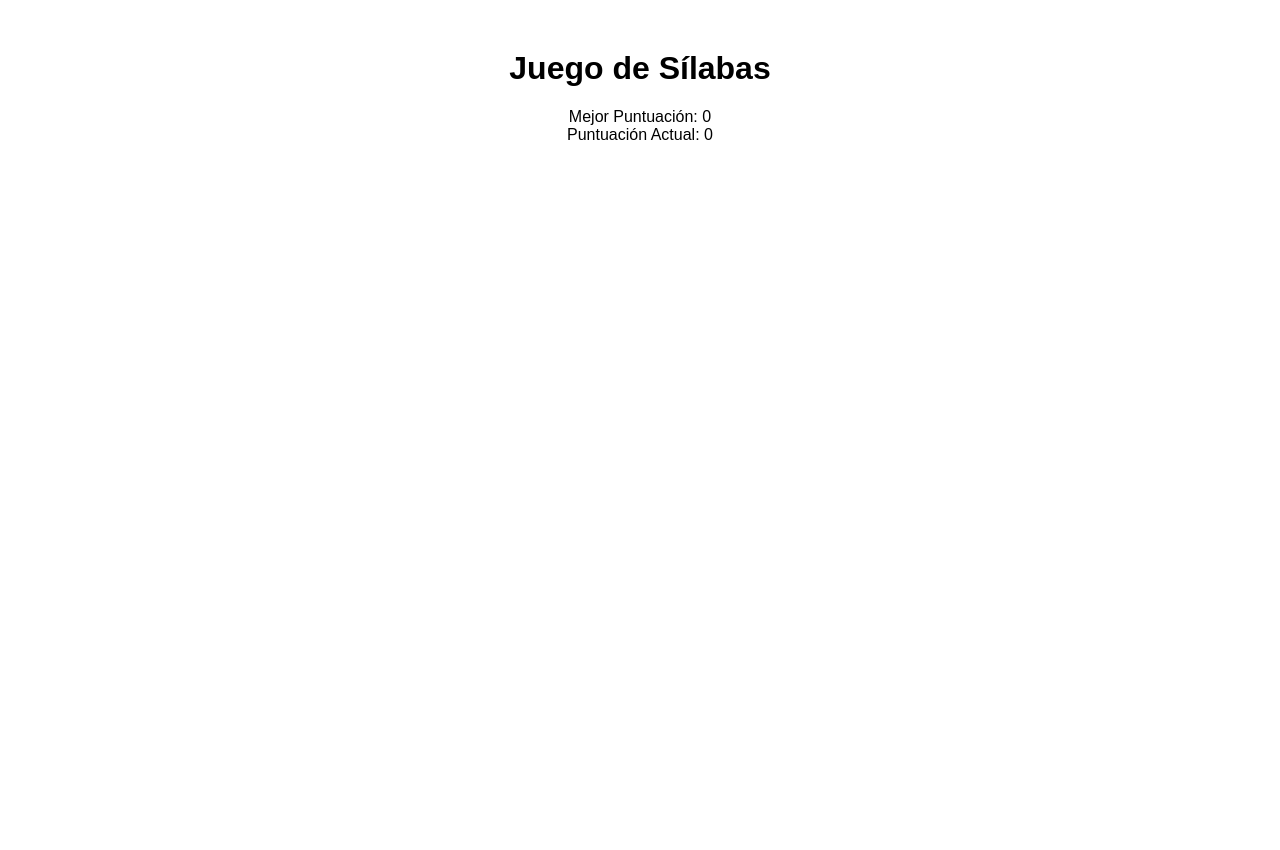
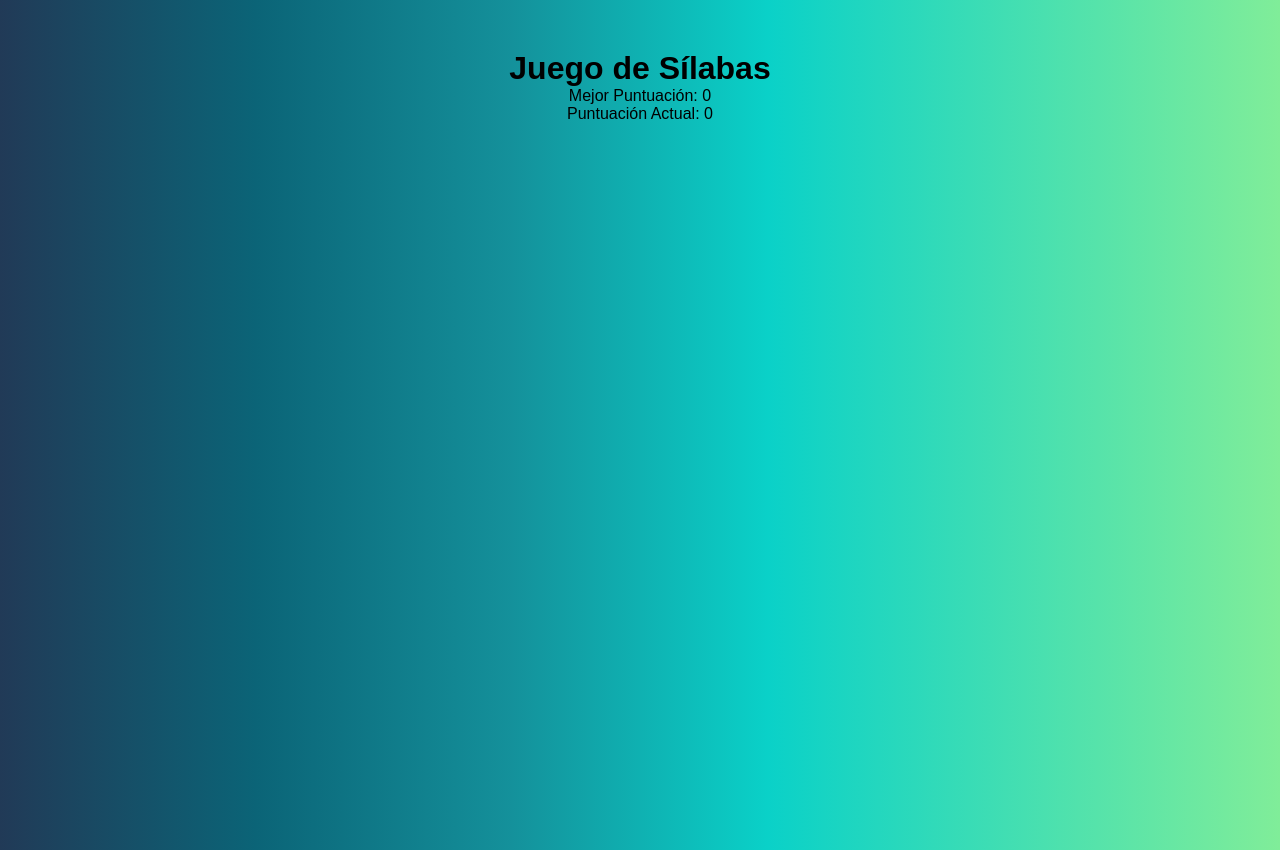
Before and after one commit to AlejoDM/juego-separar-silabas, a plain HTML site: page index.html in a window 1280 px wide. Before the commit the page ends 800 px from the top, so only its background shows below. Drawn offline with Linux system fonts and the light colour scheme; no server answers.

Commit message:
Fondo con degradado.

```diff
--- a/index.html
+++ b/index.html
@@ -4,7 +4,8 @@
     <meta charset="UTF-8">
     <meta name="viewport" content="width=device-width, initial-scale=1.0">
     <title>Juego de Sílabas</title>
-    <link rel="stylesheet" href="estilo.css">
+    <link rel="stylesheet" href="style/estilo.css">
+    <link rel="stylesheet" href="style/fondo.css">
 </head>
 
 <header>
--- /dev/null
+++ b/style/fondo.css
@@ -0,0 +1,16 @@
+* {
+    margin:0;
+    padding: 0;
+    box-sizing: border-box;
+}
+
+body {
+    min-height: 100vh;
+    background: linear-gradient(to right,
+        #213a57,
+        #0b6477,
+        #14919b,
+        #0ad1c8,
+        #45dfb1,
+        #80ed99);
+}
```
Also changed, not shown: style/estilo.css (renamed from estilo.css).
